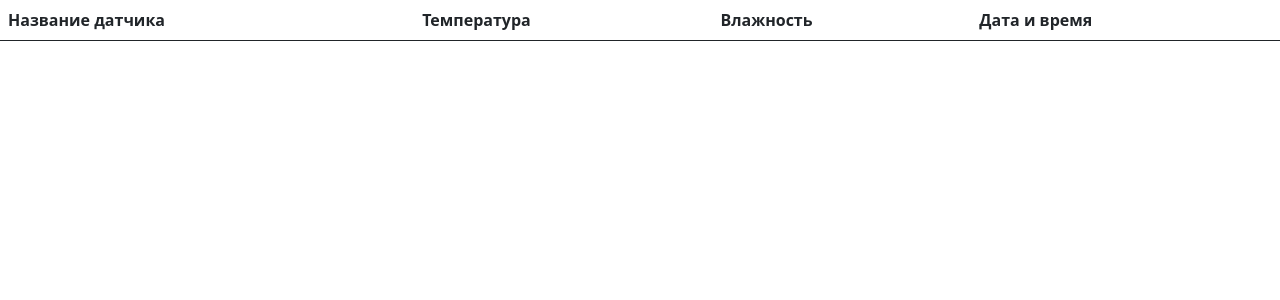
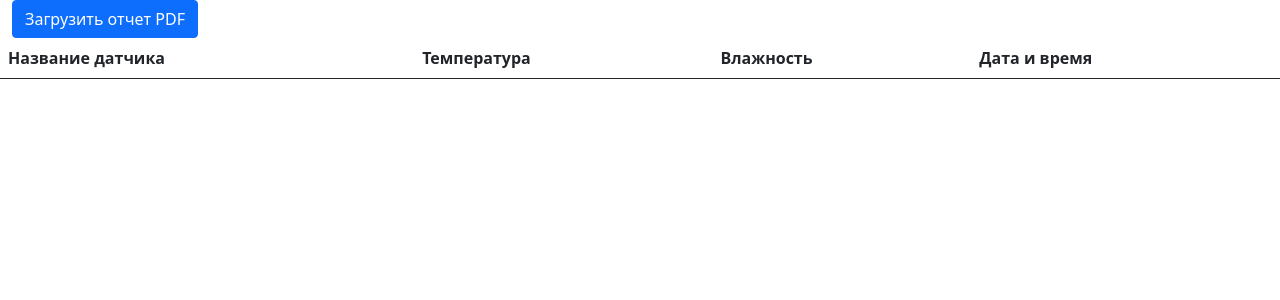
Before and after one commit to Zhichi57/Microclimate-monitoring-system, a Django app: page / in a window 1280 px wide. Shown: the part 72-372 px from the top of the page. Run offline with Django 3.2, Linux system fonts and the light colour scheme; the visitor is signed in with stand-in values (Sample User, id 1); data comes from the database, SQL or seed files in the repository; data that the repository does not hold is empty; some libraries are stand-ins or nearby versions.

Commit message:
add pdf report

```diff
--- a/dataDisplay/urls.py
+++ b/dataDisplay/urls.py
@@ -1,6 +1,6 @@
 from django.urls import path, include
 from dataDisplay.views import index, get_map_data, set_map_data, set_image, set_manual, add_sensor, edit_sensor, \
-    delete_sensor
+    delete_sensor, pdf_report
 from django.conf import settings
 from django.conf.urls.static import static
 
@@ -13,6 +13,7 @@ urlpatterns = [
     path(r'add_sensor', add_sensor, name='add_sensor'),
     path(r'edit_sensor', edit_sensor, name='edit_sensor'),
     path(r'delete_sensor', delete_sensor, name='delete_sensor'),
+    path(r'pdf_report', pdf_report, name='pdf_report'),
 ]
 
 if settings.DEBUG:
--- a/dataDisplay/views.py
+++ b/dataDisplay/views.py
@@ -1,9 +1,11 @@
 import datetime
 import json
 
+from fpdf import FPDF
+
 from django.contrib.auth.models import User
 from django.core.files.storage import FileSystemStorage
-from django.http import HttpResponse, JsonResponse
+from django.http import HttpResponse, JsonResponse, FileResponse, Http404
 from django.shortcuts import render, redirect
 from django.templatetags.static import static
 from django.contrib.auth.decorators import login_required
@@ -137,3 +139,66 @@ def delete_sensor(request):
     sensor = Sensor.objects.get(id=sensor_id)
     sensor.delete()
     return HttpResponse(status=200)
+
+
+def pdf_report(request):
+    user = User.objects.get(pk=request.user.id)
+    sensors = Sensor.objects.filter(User=user)
+
+    sensors_id = []
+    for sensor in sensors:
+        sensors_id.append(sensor.id)
+
+    if request.GET.get('start_date') is not None:
+        start_date = request.GET.get('start_date') + ' 00:00'
+        end_date = request.GET.get('end_date') + ' 23:59'
+        format_date = '%Y-%m-%d %H:%M'
+        start_date = int(datetime.datetime.strptime(start_date, format_date).timestamp())
+        end_date = int(datetime.datetime.strptime(end_date, format_date).timestamp())
+
+        indications = Indications.objects.filter(Sensor_id__in=sensors_id, Receiving_data_time__gte=start_date,
+                                                 Receiving_data_time__lte=end_date)
+    else:
+        indications = Indications.objects.filter(Sensor_id__in=sensors_id)
+
+    data = []
+    for sensor in indications.values('Temperature', 'Humidity', 'Receiving_data_time'):
+        date = datetime.datetime.fromtimestamp(float(sensor['Receiving_data_time']))
+        date = date.strftime('%H:%M:%S %d.%m.%Y')
+        sensor['Receiving_data_time'] = date
+        data.append(list(sensor.values()))
+
+    new_data = []
+    for el in data:
+        el = list(map(str, el))
+        new_data.append(el)
+    new_data.insert(0, ['Температура', 'Влажность', 'Дата и время'])
+    spacing = 2
+    pdf = FPDF()
+
+    pdf.add_font('DejaVu', '', 'DejaVuSerifCondensed.ttf', uni=True)
+    pdf.set_font('DejaVu', '', 14)
+
+    pdf.add_page()
+    pdf.cell(200, 200, txt="Отчет о микроклимате", align="C", ln=1)
+    if request.GET.get('start_date') is not None:
+        format_date = '%Y-%m-%d'
+        start_date = datetime.datetime.strptime(request.GET.get('start_date'), format_date).strftime('%d.%m.%Y')
+        end_date = datetime.datetime.strptime(request.GET.get('end_date'), format_date).strftime('%d.%m.%Y')
+        pdf.cell(200, -170, txt=start_date + " - " + end_date, ln=1, align="C")
+    pdf.add_page()
+
+    pdf.set_left_margin(26)
+
+    col_width = pdf.w / 4
+    row_height = pdf.font_size
+    for row in new_data:
+        for item in row:
+            pdf.cell(col_width, row_height * spacing, txt=item, border=1)
+        pdf.ln(row_height * spacing)
+
+    pdf.output('simple_table.pdf')
+    try:
+        return FileResponse(open('simple_table.pdf', 'rb'), content_type='application/pdf')
+    except FileNotFoundError:
+        raise Http404()
--- a/static/main.js
+++ b/static/main.js
@@ -79,3 +79,14 @@ $( document ).ready(function() {
     $('#start_date').val(start_date);
     $('#end_date').val(end_date);
 });
+
+$('#get_pdf_report').on('click', function () {
+    let start_date = $('#start_date').val();
+    let end_date = $('#end_date').val();
+    if ((start_date !== '') && (end_date !== '')) {
+         window.location.href = "pdf_report?start_date=" + start_date + '&end_date=' + end_date;
+    }else {
+        window.location.href = "pdf_report"
+    }
+
+})
--- a/templates/home.html
+++ b/templates/home.html
@@ -1,4 +1,5 @@
 <div class="container-fluid">
+<button class="btn btn-primary" id="get_pdf_report">Загрузить отчет PDF</button>
     <div class="row">
         <table class="table table-striped table-hover">
             <thead>
```
Also changed, not shown: DejaVuSerifCondensed.ttf (added).
